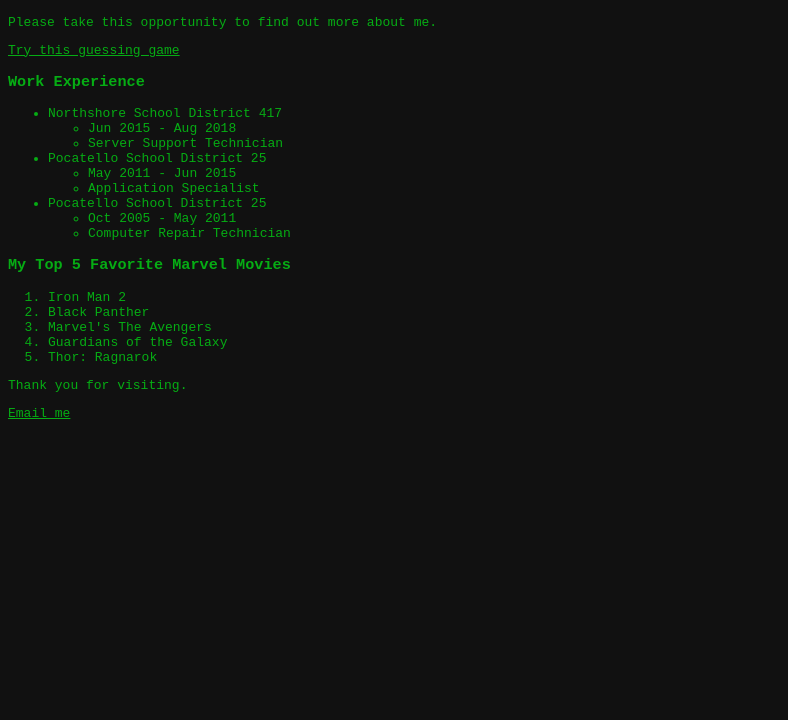
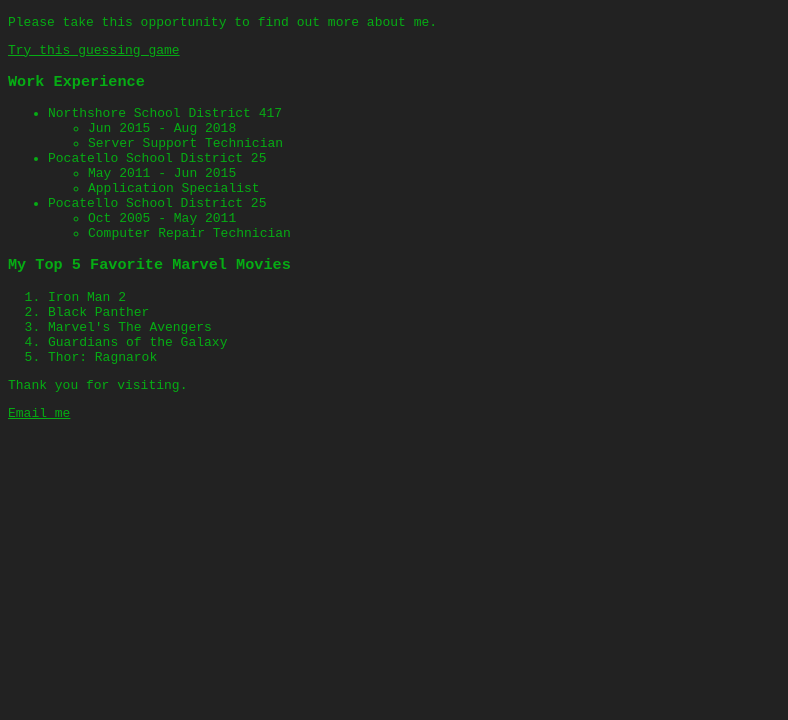
Before and after one commit to scott-currie/about-me-2, a plain HTML site: page index.html in a window 1280 px wide. Shown: the part 80-800 px from the top of the page, without its empty margins (0-788 px from the left). Drawn offline with Linux system fonts and the light colour scheme.

Commit message:
lightened body background

```diff
--- a/css/style.css
+++ b/css/style.css
@@ -4,7 +4,7 @@
 }
 
 body {
-    background: #111;
+    background: #222222
 }
 
 header {
```
